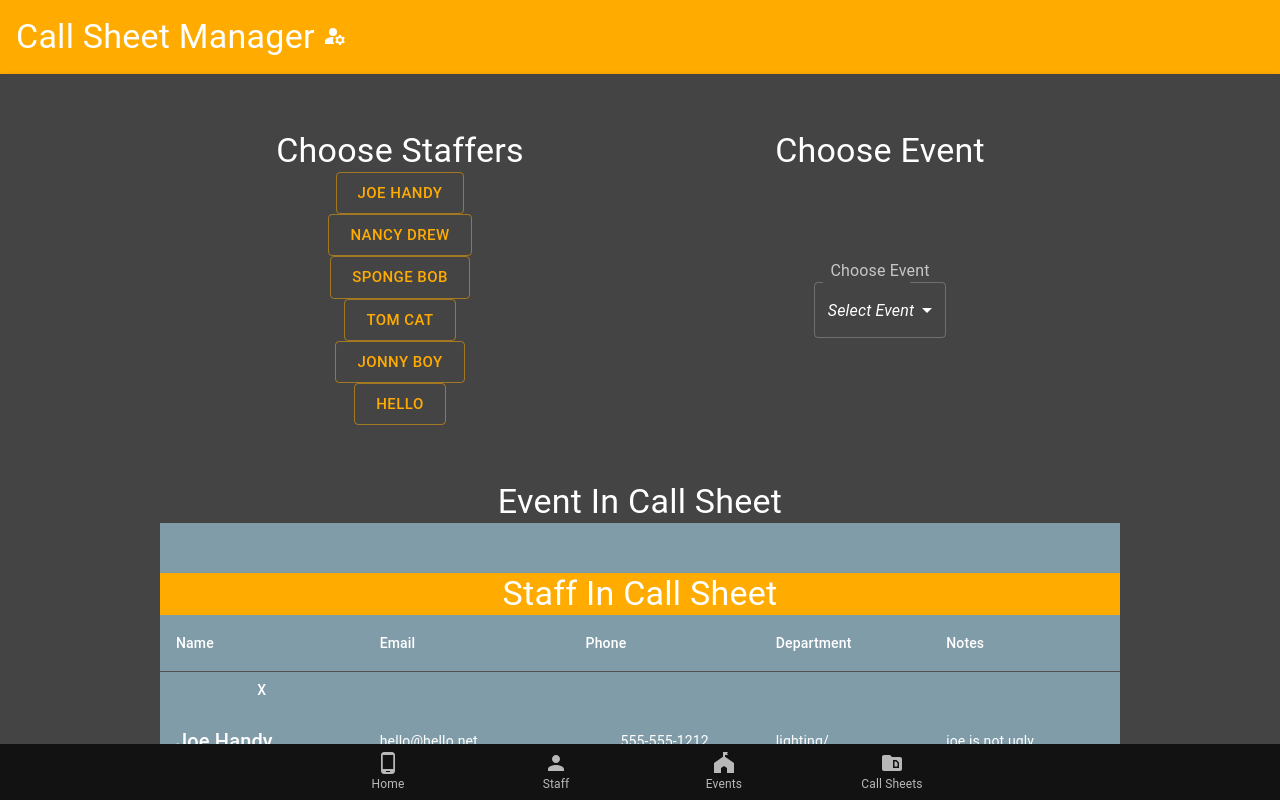
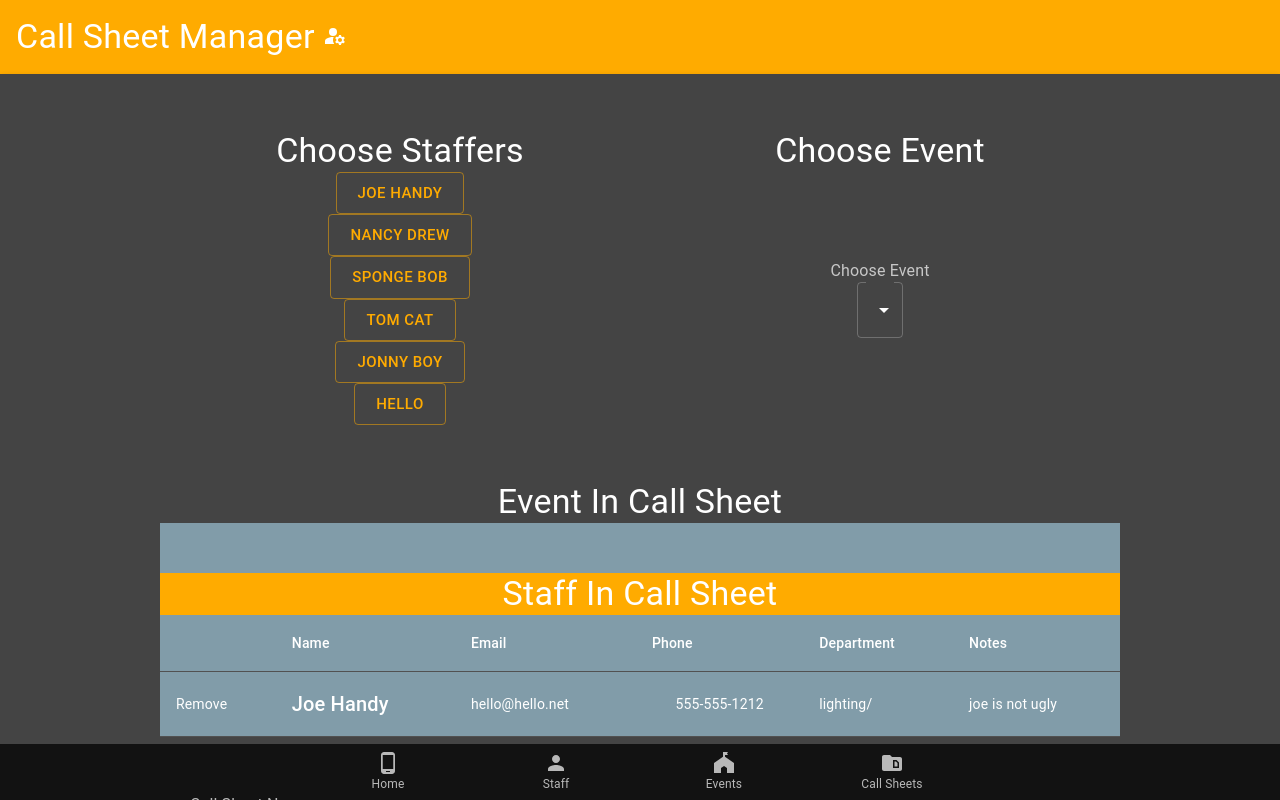
Before and after one commit to hariseldon27/call-sheet-manager, a React (Create React App) app: page /callsheets/editor in a window 1280 px wide. Both pictures are taken after a click on the button "JOE HANDY". Shown: the top 800 px of the page. Built offline with nearby package versions, Linux system fonts and the light colour scheme; data requests are answered from the project's data file.

Commit message:
mostly working still some render and nesting key errors

```diff
--- a/src/components/CallSheetBuilderMaterial.js
+++ b/src/components/CallSheetBuilderMaterial.js
@@ -113,19 +113,10 @@ function CallSheetBuilderMaterial() {
         e.preventDefault()
         const eventToGo = e.target.id
         console.log("handEventRemove thinks eventToGo is: " + eventToGo)
-        // const correctedId = 1 + parseInt(eventToGo, 10)
-        // console.log("handEventRemove thinks correctedId is: " + correctedId)
-
         const updatedItems = eventToAdd.filter(item => item !== eventToGo );
         setEventInEditor(updatedItems)
-
-
         const updatedEventCards = eventCallSheetCards.filter(item => item.id !==  eventToGo )
-        // console.log("handleEventRemove thinks updatedEventCards prior to state Type is: " + typeof updatedEventCards)
         setEventCallSheetCards([updatedEventCards])
-
-
-        // console.log("in handleRemove after remove updated eventcards is: " + updatedEventCards)
     }
     // console.log("eventToAdd are:" + eventToAdd)
 
@@ -153,12 +144,27 @@ function CallSheetBuilderMaterial() {
     function renderRow(staffId, arryToUse) {
         const correctedId = 1 + parseInt(staffId, 10)
         const rows = arryToUse.filter((row) => row.id === correctedId)
-            return rows.map((entry, index) => <TableRow key={index}>{renderCells(entry, staffId)}</TableRow>)
+            return rows.map((entry, index) =>
+
+            <TableRow key={uuid()}>
+                        <TableCell
+                        key={uuid()}
+                        color="primary.main"
+                        id={staffId}
+                        name="deleteButton"
+                        onClick={handleStaffRemove}
+                        position="absolute"
+                        cursor="pointer"
+                        >
+                        Remove
+                        </TableCell>
+                {renderCells(entry, staffId)}
+            </TableRow>)
     }
     function renderEventRowHead(eventId, arryToUse) {
         // const correctedId = 1 + parseInt(staffId, 10)
         const rows = arryToUse.filter((row) => row.id === eventId)
-            return rows.map((entry, index) => <TableBody key={uuid()}><TableRow key={index}>{renderCells(entry, eventId)}</TableRow></TableBody>)
+            return rows.map((entry, index) => <TableRow key={entry.id}>{renderCells(entry, eventId)}</TableRow>)
     }
 
     function renderCells(rowObject, staffId) {
@@ -166,16 +172,13 @@ function CallSheetBuilderMaterial() {
         const { name, photo, department, phone, email, calltime, notes, id } = rowObject
         return (
             <>
-            <TableCell><Typography component="p" variant="h6">{name}</Typography></TableCell>
-            <TableCell><Typography variant="body2">{email}</Typography></TableCell>
-            <TableCell><Typography variant="body2" textAlign="center">{phone}</Typography></TableCell>
-            <TableCell><Typography variant="body2">{department}</Typography></TableCell>
-            <TableCell><Typography variant="body2">{notes}</Typography></TableCell>
+            <TableCell key={name}><Typography component="p" variant="h6">{name}</Typography></TableCell>
+            <TableCell key={email}><Typography variant="body2">{email}</Typography></TableCell>
+            <TableCell key={phone}><Typography variant="body2" textAlign="center">{phone}</Typography></TableCell>
+            <TableCell key={department}><Typography variant="body2">{department}</Typography></TableCell>
+            <TableCell key={notes}><Typography variant="body2">{notes}</Typography></TableCell>
             </>
         )
-        // return entries.map((cells) => (
-        //     cellChecker(cells, staffId)
-        //     ))
         }
 //fenceposts - divert our rowobject above and have it build fixed table rows
 
@@ -184,30 +187,10 @@ function CallSheetBuilderMaterial() {
     const renderCallSheetStaff = staffToAdd.map((staffId) => {
         return (
 
-                    // <Box
-                    // sx={{
-                    //     backgroundColor: 'primary.light',
-                    //     color: 'black',
-                    //     display: 'flex'
-                    // }}
-                    // key={uuid()}>
                     <>
-                        <Button
-                        key={uuid()}
-                        variant="filled"
-                        color="primary.main"
-                        size="large"
-                        id={staffId}
-                        onClick={handleStaffRemove}
-                        position="absolute"
-
-                        >X
-                        </Button>
 
                             {renderRow(staffId, staffCallSheetCards)}
-
-                        </>
-                    // </Box>
+                    </>
 
             )
         })
@@ -235,7 +218,9 @@ function CallSheetBuilderMaterial() {
                                 >Remove
                                 </Button>
                         <Table>
-                            {renderEventRowHead(eventId, eventCallSheetCards)}
+                            <TableBody>
+                                {renderEventRowHead(eventId, eventCallSheetCards)}
+                            </TableBody>
                         </Table>
                     </Box>
             </TableContainer>
@@ -243,7 +228,7 @@ function CallSheetBuilderMaterial() {
         })
 
         const nameToRender = () => {
-            if (eventCallSheetCards.length <= 0) {
+            if (eventCallSheetCards.length === 0) {
                 return 'select'
             } else{
                 return eventCallSheetCards[0].name
@@ -256,8 +241,7 @@ function CallSheetBuilderMaterial() {
                 return eventCallSheetCards[0].id
             }
         }
-        // eventCallSheetCards.filter((eachEvent) => eachEvent.id === eventInEditor)
-        // console.log(nameToRender[0]['id'])
+
 
     return (
 
@@ -311,17 +295,13 @@ function CallSheetBuilderMaterial() {
                                             <Select
                                                 placeholder="Choose"
                                                 labelId="event-selector-label"
-                                                id="event-selector"
+                                                id={eventInEditor.id}
                                                 label="event-selector"
                                                 onChange={handleEventClick}
-                                                value={eventIdToRender()}
+                                                value={eventInEditor.id}
                                                 displayEmpty
-                                                renderValue={(selected) => {
-                                                    if (selected.length === 0) {
-                                                      return <em>Select Event</em>;
-                                                    }
-                                                    return nameToRender()
-                                                  }}
+                                                displayValue={eventInEditor}
+
                                                 >
                                                 {eachEvent.map((selection) => (
                                                     <MenuItem key={selection.id} value={selection.id}>{selection.name}</MenuItem>
@@ -362,15 +342,18 @@ function CallSheetBuilderMaterial() {
                         <Table>
 
                             <TableHead>
-                                <TableRow>
-                                    <TableCell>Name</TableCell>
-                                    <TableCell>Email</TableCell>
-                                    <TableCell>Phone</TableCell>
-                                    <TableCell>Department</TableCell>
-                                    <TableCell>Notes</TableCell>
+                                <TableRow key={uuid()}>
+                                    <TableCell key="tableDel"> </TableCell>
+                                    <TableCell key="tableName">Name</TableCell>
+                                    <TableCell key="tableEmail">Email</TableCell>
+                                    <TableCell key="tablePhone">Phone</TableCell>
+                                    <TableCell key="tableDeptartment">Department</TableCell>
+                                    <TableCell key="tableNotes">Notes</TableCell>
                                 </TableRow>
                             </TableHead>
+                            <TableBody key={uuid()}>
                             {renderCallSheetStaff}
+                            </TableBody>
                         </Table>
                         </TableContainer>
                     </Box>
```
